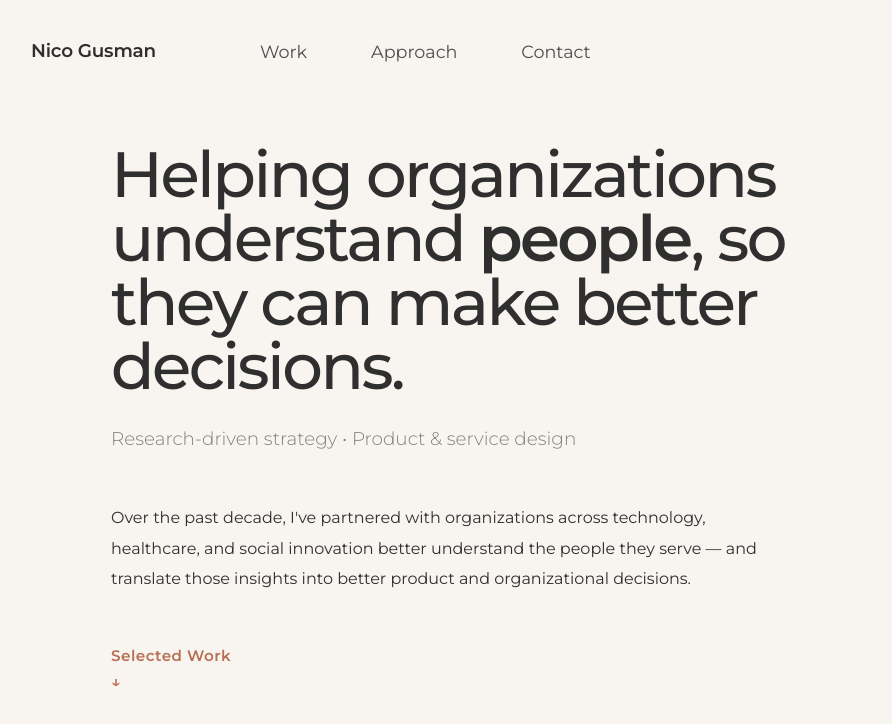
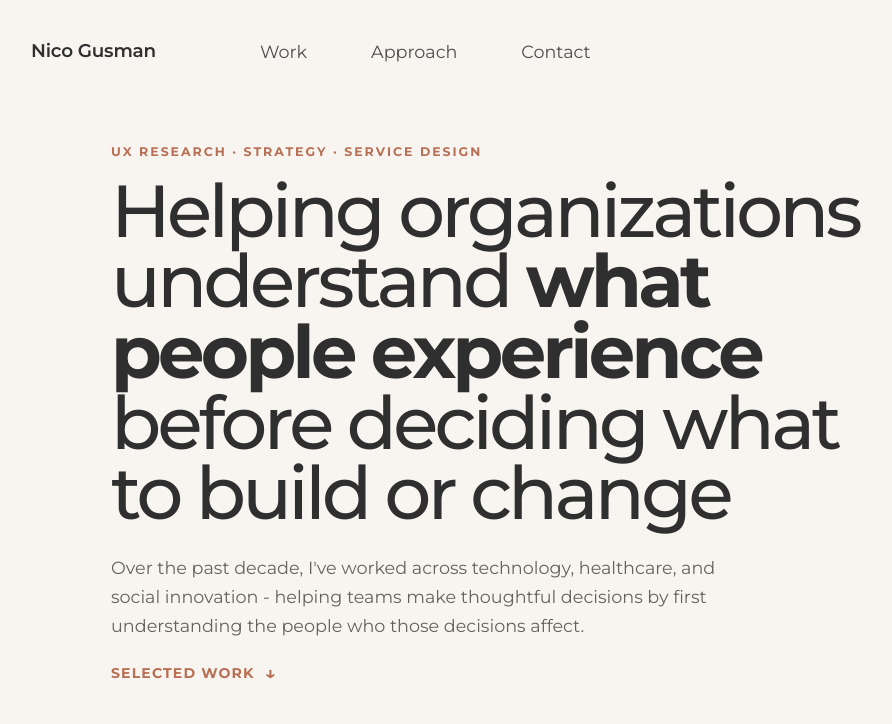
Before and after one commit to nicolegusman/personal-site, a Next.js app: page / in a window 1280 px wide. Shown: the top 724 px of the page, without its empty margins (49-941 px from the left). Built offline with nearby package versions, Linux system fonts and the light colour scheme.

Commit message:
Complete MVP portfolio redesign

```diff
--- a/app/page.module.css
+++ b/app/page.module.css
@@ -1,57 +1,68 @@
+.hero {
+  max-width: 62rem;
+
+  padding-top: 0;
+  padding-bottom: 1.5rem;
+}
+
+.eyebrow {
+  margin: 0 0 1rem;
+
+  color: var(--accent);
+
+  font-size: 0.78rem;
+  font-weight: 700;
+
+  letter-spacing: 0.16em;
+  text-transform: uppercase;
+}
+
 .title {
-  max-width: 16ch;
+  max-width: 18ch;
 
-  font-size: clamp(2.5rem, 5vw, 4rem);
+  margin: 0 0 2rem;
+
+  font-size: clamp(3.35rem, 6.25vw, 5rem);
   font-weight: 475;
 
-  line-height: 1;
-  letter-spacing: -0.04em;
+  line-height: 0.96;
+  letter-spacing: -0.05em;
 
-  margin: 0 0 1.5rem;
-
-  .emphasis {
-  font-weight: 600;
-}
+  text-wrap: balance;
 }
 
-.subtitle {
-  max-width: 38rem;
-
-  font-size: 1.15rem;
-  line-height: 1.8;
-
-  color: var(--text-muted);
-  font-weight: 350;
-
-  opacity: 0.8;
-
-  margin: 0 0 3rem;
+.emphasis {
+  font-weight: 625;
 }
 
 .introduction {
-  max-width: 42rem;
-
-  font-size: 1rem;
-  line-height: 1.9;
+  max-width: 38rem;
 
   margin: 0;
+
+  color: var(--text-muted);
+
+  font-size: 1.1rem;
+
+  line-height: 1.75;
 }
 
 .scrollCue {
   display: inline-flex;
-  flex-direction: column;
-  align-items: flex-start;
+  align-items: center;
 
-  margin-top: 3rem;
+  gap: 0.65rem;
+
+  margin-top: 1.75rem;
 
   color: var(--accent);
 
+  font-size: 0.88rem;
+  font-weight: 700;
+
+  letter-spacing: 0.08em;
   text-decoration: none;
-
-  font-size: 0.95rem;
-  font-weight: 600;
-
-  letter-spacing: 0.03em;
+  text-transform: uppercase;
 
   transition:
     color 180ms ease,
@@ -59,15 +70,68 @@
 }
 
 .scrollCue:hover {
-  color: var(--text-primary);
+  color: var(--text);
 
   transform: translateY(2px);
 }
 
+.scrollCue:focus-visible {
+  outline: 2px solid var(--accent);
+  outline-offset: 0.4rem;
+}
+
 .arrow {
-  margin-top: 0.4rem;
-
-  font-size: 1rem;
+  font-size: 1.1rem;
 
   line-height: 1;
 }
+
+/* Keeps the CTA visible on shorter desktop screens. */
+
+@media (min-width: 701px) and (max-height: 900px) {
+  .eyebrow {
+    margin-bottom: 0.8rem;
+  }
+
+  .title {
+    max-width: 19ch;
+
+    margin-bottom: 1.5rem;
+
+    font-size: clamp(3.2rem, 5.75vw, 4.65rem);
+  }
+
+  .introduction {
+    line-height: 1.65;
+  }
+
+  .scrollCue {
+    margin-top: 1.35rem;
+  }
+}
+
+@media (max-width: 700px) {
+  .hero {
+    padding-top: 0;
+    padding-bottom: 1rem;
+  }
+
+  .title {
+    max-width: none;
+
+    margin-bottom: 1.5rem;
+
+    font-size: clamp(3rem, 13vw, 4.15rem);
+  }
+
+  .introduction {
+    max-width: none;
+
+    font-size: 1.04rem;
+    line-height: 1.7;
+  }
+
+  .scrollCue {
+    margin-top: 1.75rem;
+  }
+}
--- a/app/page.tsx
+++ b/app/page.tsx
@@ -1,14 +1,22 @@
+import Link from "next/link";
+
 import PageContainer from "@/components/PageContainer";
 import { home } from "@/content/home";
+
 import styles from "./page.module.css";
 
 export default function Home() {
   return (
     <PageContainer>
+      <main className={styles.hero}>
+        <p className={styles.eyebrow}>
+          UX Research · Strategy · Service Design
+        </p>
+
         <h1 className={styles.title}>
           Helping organizations understand{" "}
-        <span className={styles.emphasis}>people</span>, so they can make better
-        decisions.
+          <span className={styles.emphasis}>what people experience</span> before deciding what
+          to build or change
         </h1>
 
         <p className={styles.subtitle}>
@@ -19,11 +27,13 @@ export default function Home() {
           {home.introduction}
         </p>
 
-      <a href="/work" className={styles.scrollCue}>
+        <Link href="/work" className={styles.scrollCue}>
           <span>Selected Work</span>
-  <span className={styles.arrow}>↓</span>
-</a>
-
+          <span className={styles.arrow} aria-hidden="true">
+            ↓
+          </span>
+        </Link>
+      </main>
     </PageContainer>
   );
 }
--- a/content/contact.tsx
+++ b/content/contact.tsx
@@ -3,14 +3,11 @@ const contact = {
 
   introduction: (
     <>
-      <p>
-        Thanks for taking the time to explore my work.
-      </p>
 
       <p>
-        I'm always happy to talk with people who are interested in
+        I'm always excited to talk with people who are interested in
         understanding people, improving systems, building thoughtful
-        technology, or designing products and services that better fit real
+        technology, or designing things that better fit real
         life.
       </p>
 
--- a/content/home.ts
+++ b/content/home.ts
@@ -1,10 +1,7 @@
 export const home = {
   headline:
-  "Helping organizations understand people, so they can make better decisions",
-
-  subtitle:
-    "Research-driven strategy • Product & service design",
+    "Helping organizations understand what people experience before deciding what to build or change",
 
   introduction:
-    "Over the past decade, I've partnered with organizations across technology, healthcare, and social innovation better understand the people they serve — and translate those insights into better product and organizational decisions.",
+    "Over the past decade, I've worked across technology, healthcare, and social innovation - helping teams make thoughtful decisions by first understanding the people who those decisions affect.",
 };
--- a/content/projects/easy-ec.tsx
+++ b/content/projects/easy-ec.tsx
@@ -24,25 +24,16 @@ const easyEcProject = {
     <>
       <p>
         While working as a health educator, I realized that the young people weren&apos;t struggling because emergency
-        contraception resources didn&apos;t exist. They were struggling because finding
-        and accessing it could be confusing, expensive, and time-sensitive.
+        contraception resources didn&apos;t exist. They were struggling because accessing it was confusing and time-sensitive.
       </p>
 
       <p>
-        Insurance, confidentiality, transportation, pharmacy hours, eligibility,
-        cost, and complex regulations all shaped what someone could realistically
-        do next.
+        I initially created a paper guide to help young people navigate the landscape.
+        As more people began relying on it, I realized:
       </p>
 
       <p>
-        I initially created a paper guide to help students, counselors, and
-        health educators navigate those decisions. As more people began relying
-        on it, I realized the opportunity wasn&apos;t simply to improve the
-        handout.
-      </p>
-
-      <p>
-        <strong>It was to redesign the experience around people&apos;s real lives.</strong>
+        <strong>There was an opportunity to redesign the experience around people&apos;s real lives.</strong>
       </p>
     </>
   ),
@@ -51,7 +42,7 @@ const easyEcProject = {
 
   sections: [
     {
-      title: "Challenge",
+      title: "Navigating Healthcare as a Teen",
 
       body: (
         <>
@@ -63,18 +54,19 @@ const easyEcProject = {
           <p>
             They needed to understand where emergency contraception was
             available, what it would cost, whether financial support existed,
-            how insurance might affect confidentiality, and which providers
-            could help within a narrow window of time: 72 hours.
+            how insurance might affect confidentiality, and complex regulation
+            within a narrow window of time: 72 hours.
           </p>
 
           <blockquote>
-            The information existed. The services existed. What was missing was
-            a clear path through them.
+            The information existed. The services existed.
+            There wasn't a clear path through them, though.
           </blockquote>
 
           <p>
             The challenge was not creating another source of information. It was
-            helping people confidently navigate a fragmented system during one
+            helping young people confidently navigate a fragmented healthcare system
+            (often for the first time) during one
             of the most time-sensitive moments they might experience.
           </p>
         </>
--- a/content/projects/meta.tsx
+++ b/content/projects/meta.tsx
@@ -16,7 +16,7 @@ const metaProject = {
   impact:
     "Guided product strategy across multiple product teams by uncovering the human behaviors that shape meaningful social connection.",
 
-  title: "Helping Organizations Understand Social Connection",
+  title: "Helping A Global Organization Understand Social Connection",
 
   subtitle:
     "Qualitative research that helped product teams understand the people behind the metrics.",
@@ -24,7 +24,7 @@ const metaProject = {
   introduction: (
     <>
       <p>
-        Over several years at Meta, I partnered with cross-functional teams
+        Over several years at Meta, I researched online social connection and partnered with cross-functional teams
         exploring a deceptively simple question:
       </p>
 
@@ -35,12 +35,6 @@ const metaProject = {
         </strong>
       </p>
 
-      <p>
-        Because this work spans multiple products and remains confidential,
-        this case study focuses on my research process, decision-making, and
-        the ways qualitative insight informed product strategy rather than
-        specific product features.
-      </p>
     </>
   ),
 
@@ -48,7 +42,7 @@ const metaProject = {
 
   sections: [
     {
-      title: "The Challenge",
+      title: "Understanding Social Connection",
 
       body: (
         <>
@@ -93,7 +87,7 @@ const metaProject = {
           <p>
             Individually, each study answered a different question. Together,
             they revealed a richer picture of how people formed, maintained,
-            and sometimes struggled to maintain meaningful relationships
+            and sometimes struggled with meaningful relationships
             through technology.
           </p>
         </>
@@ -138,7 +132,7 @@ const metaProject = {
           </p>
 
           <p>
-            I became less interested in producing insightful reports alone and
+            I became less interested in producing insightful decks alone, and
             more interested in helping teams understand those insights well
             enough to make thoughtful decisions.
           </p>
--- a/content/work.ts
+++ b/content/work.ts
@@ -32,7 +32,7 @@ export const work: {
 
       role: "User Experience Researcher",
 
-      title: "Helping A Global Organization Understand Social Connection",
+      title: "Helping An Organization Understand Social Connection",
 
       subtitle:
       "Conducting qualitative research that informed product strategy across experiences used by billions of people.",
@@ -56,7 +56,7 @@ While product metrics could tell us what people were doing, our research focused
 
       role: "Founder & Executive Director",
 
-      title: "Helping Young People Navigate Reproductive Healthcare",
+      title: "Helping Young People Navigate Healthcare",
 
       subtitle:
         "Founding a nonprofit that transformed user research into a more accessible reproductive healthcare service.",    },
```
Also changed, not shown: content/projects/ucsf.tsx (+85 -119 lines). Lines whose indentation alone changed are shown as unchanged.
